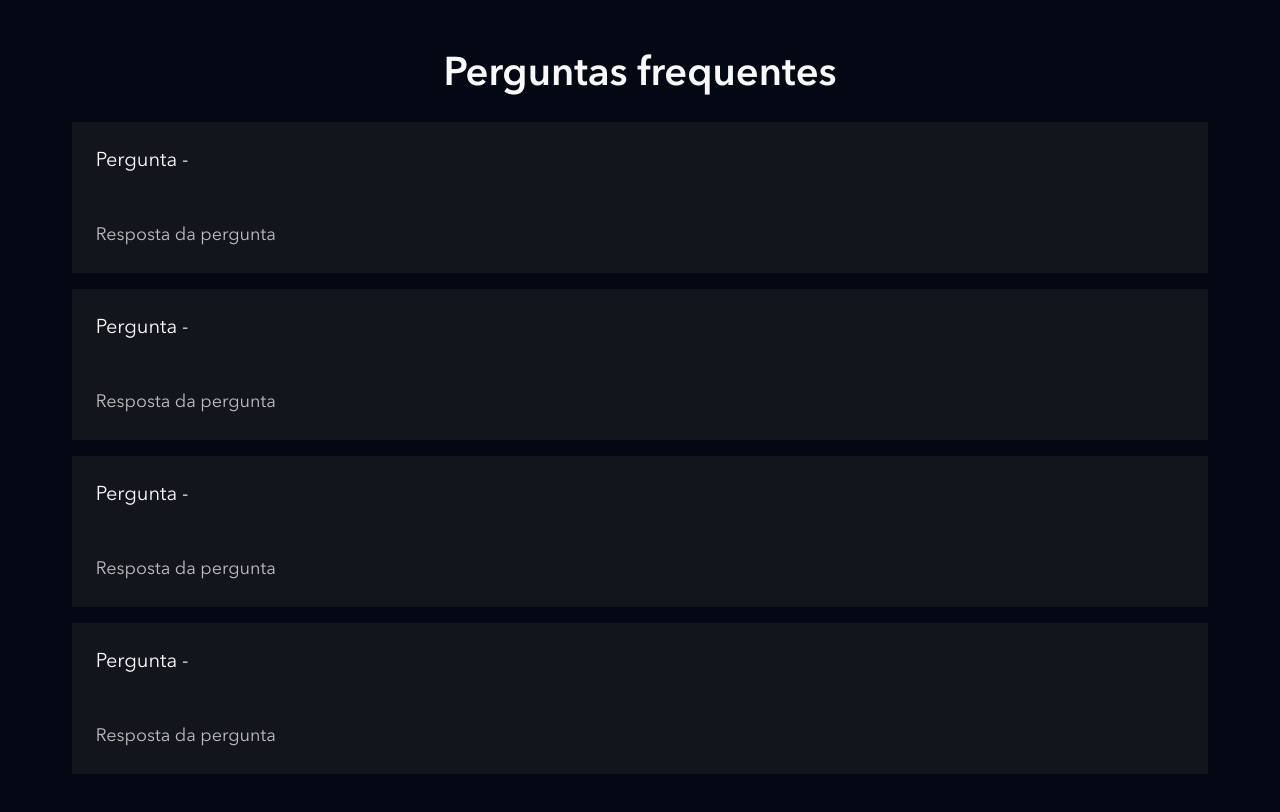
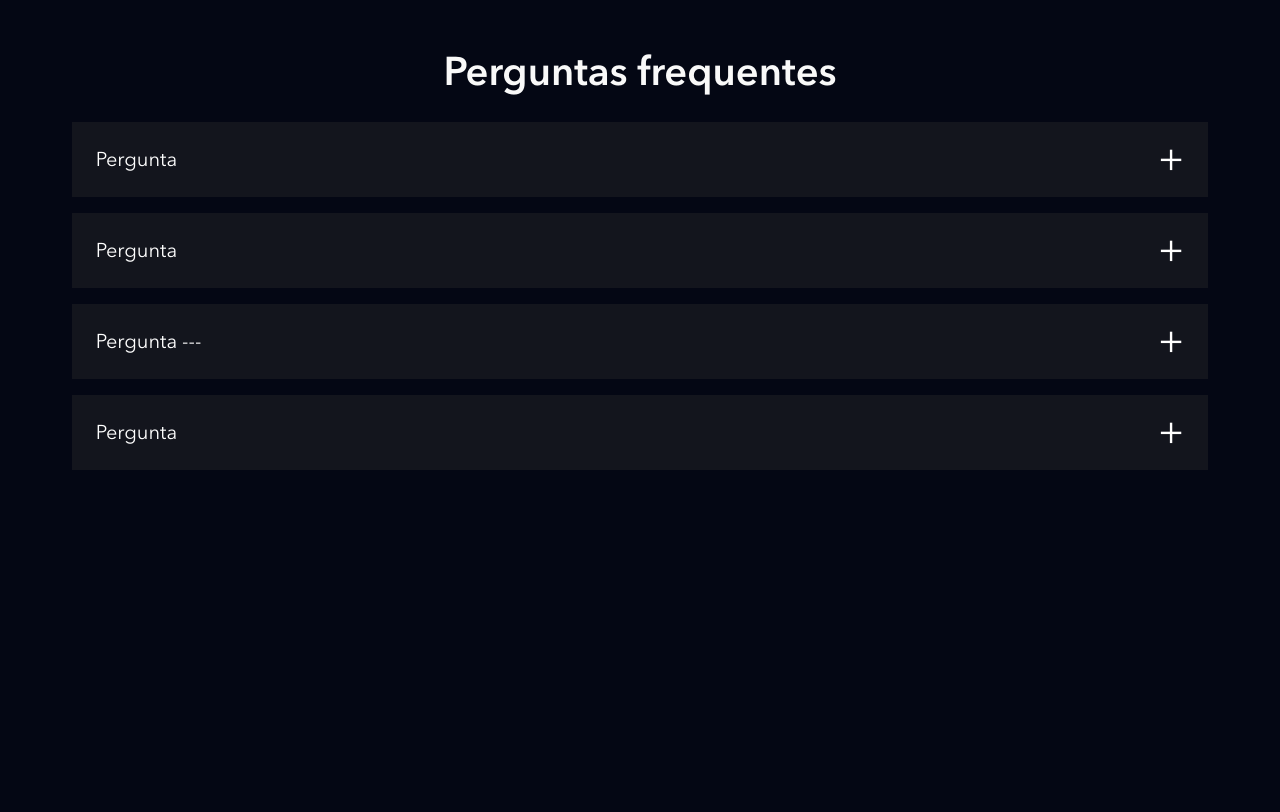
Before and after one commit to johnicassere/clone_disneyplus, a website: page index.html in a window 1280 px wide. Shown: the part 4520-5332 px from the top of the page. After the commit the page ends 5078 px from the top, so only its background shows below. Drawn offline with nearby package versions, Linux system fonts and the light colour scheme; files that its build step writes are made by us from their sources; files whose address does not match are found by name.

Commit message:
finalizando faq

```diff
--- a/index.html
+++ b/index.html
@@ -233,7 +233,7 @@
         </h2>
         <ul class="faq__questions">
             <li class="faq__questions__item">
-                <div class="faq__questions__item__question">
+                <div class="faq__questions__item__question" data-faq-question>
                     Pergunta
                 </div>
                 <div class="faq__questions__item__answer text--big">
@@ -242,7 +242,7 @@
             </li>
 
             <li class="faq__questions__item">
-                <div class="faq__questions__item__question">
+                <div class="faq__questions__item__question" data-faq-question>
                     Pergunta
                 </div>
                 <div class="faq__questions__item__answer text--big">
@@ -251,8 +251,8 @@
             </li>
 
             <li class="faq__questions__item">
-                <div class="faq__questions__item__question">
-                    Pergunta
+                <div class="faq__questions__item__question" data-faq-question>
+                    Pergunta ---
                 </div>
                 <div class="faq__questions__item__answer text--big">
                     Resposta da pergunta
@@ -260,7 +260,7 @@
             </li>
 
             <li class="faq__questions__item">
-                <div class="faq__questions__item__question">
+                <div class="faq__questions__item__question" data-faq-question>
                     Pergunta
                 </div>
                 <div class="faq__questions__item__answer text--big">
--- a/src/main.js
+++ b/src/main.js
@@ -1,5 +1,6 @@
 document.addEventListener('DOMContentLoaded', function(){
     const buttons = document.querySelectorAll('[data-tab-button]');
+    const questions = document.querySelectorAll('[data-faq-question]');
 
 
     for(let i = 0; i < buttons.length; i++){
@@ -13,7 +14,21 @@ document.addEventListener('DOMContentLoaded', function(){
          botao.target.classList.add('shows__tabs__button--is-active');
          })
     }
+
+    for (let i = 0; i < questions.length; i++) {
+        questions[i].addEventListener('click', abreOuFechaResposta)
+
+    }
 })
+
+
+function abreOuFechaResposta (elemento){
+const classe = 'faq__questions__item--is-open';
+const elementoPai = elemento.target.parentNode;
+
+elementoPai.classList.toggle(classe);
+
+}
 
 
 function removeBotaoAtivo(){
--- a/src/styles/_faq.scss
+++ b/src/styles/_faq.scss
@@ -28,14 +28,38 @@
                 padding: 24px;
                 display: block;
                 cursor: pointer;
+                position: relative;
 
                 &::after{
-                    content: '-';
+                    content: '+';
+                    position: absolute;
+                    top: 0;
+                    right: 24px;
+                    height: 100%;
+                    display: flex;
+                    align-items: center;
+                    font-size: 40px;
                 }
             }
 
             &__answer{
-                padding: 24px;
+                height: 0;
+                overflow: hidden;
+                padding: 0 24px;
+                transition: height, .5s ease;
+            }
+
+            &--is-open{
+
+                .faq__questions__item__question::after{
+                    content: '-';
+                }
+                .faq__questions__item__answer{
+                    height: auto;
+                    padding-bottom: 24px;
+                    transition: height, .5s ease;
+                }
+
             }
 
         }
```
